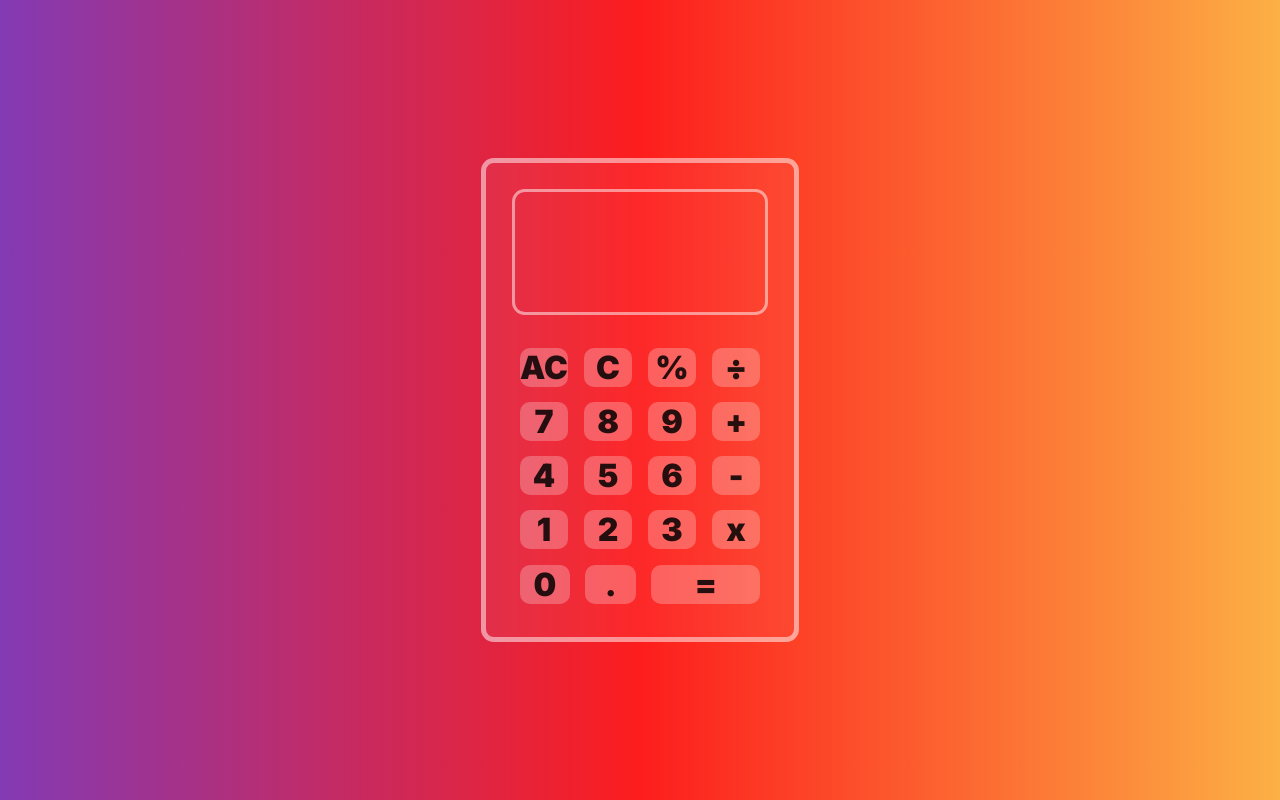
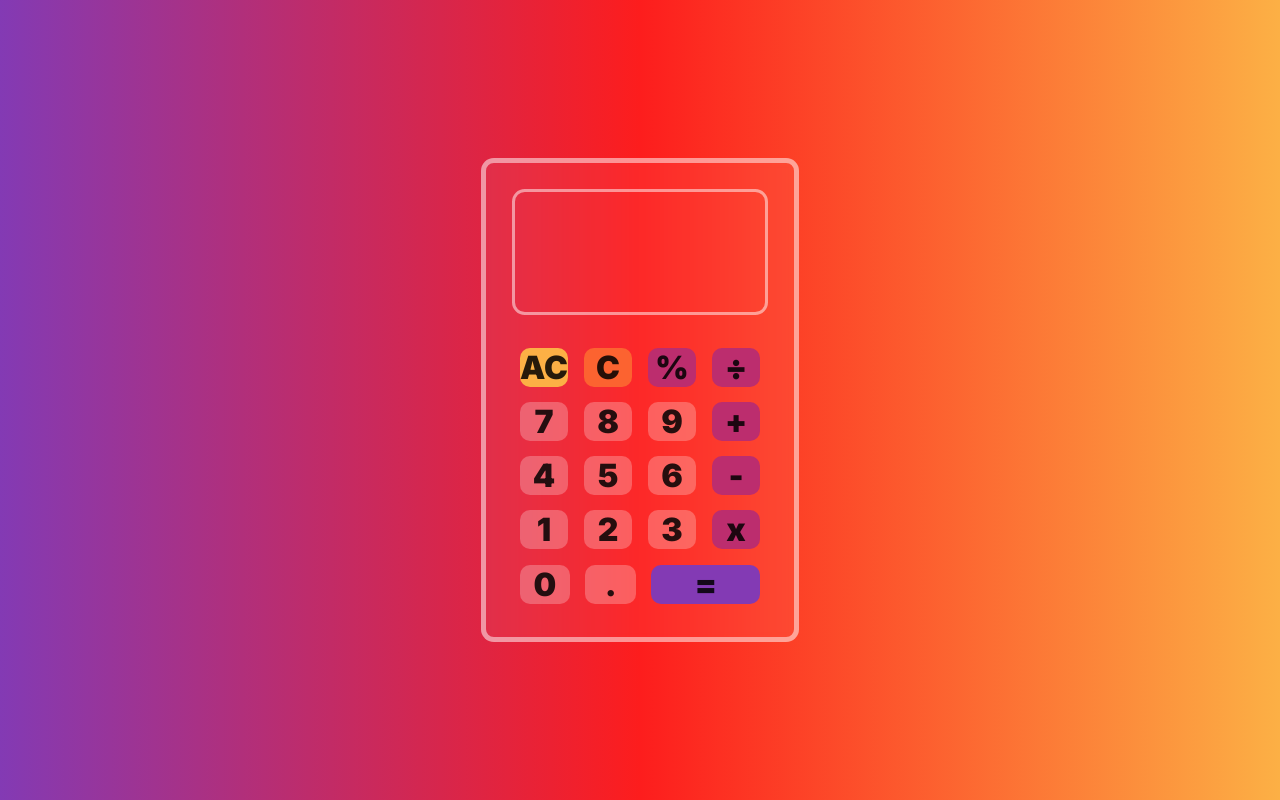
Before and after one commit to km5762/odin-calculator, a plain HTML site: page index.html in a window 1280 px wide. Drawn offline with Linux system fonts and the light colour scheme.

Commit message:
Fixed error where display was not properly clearing on entering new entry after operation

```diff
--- a/scripts.js
+++ b/scripts.js
@@ -12,7 +12,7 @@ let currentOperation = 'await';
 
 values.forEach(value => {
     value.addEventListener('click', () => {
-        if (val2 == parseFloat(viewPortText.textContent) || val1 == parseFloat(viewPortText.textContent)) {
+        if (val1 != 'await' && val1.toFixed(3) == parseFloat(viewPortText.textContent).toFixed(3)) {
             clearDisplay();
         }
         viewPortText.textContent += value.textContent;
--- a/styles.css
+++ b/styles.css
@@ -45,18 +45,34 @@
     border: 0;
     margin: 7.595px 7.595px;
     border-radius: 10px;
-    background-color: rgba(255, 255, 255, 0.25);
     font-family: 'Inter', sans-serif;
     font-size: 2em;
     color: rgba(0, 0, 0, 0.85);
+}
+
+.calculator .value {
+    background-color: rgba(255, 255, 255, 0.25);
 }
 
 .calculator .buttonrow button:hover {
     background-color: rgba(255, 255, 255, 0.571);
 }
 
+#C {
+    background-color: rgb(252,99,48);
+}
+
+#AC {
+    background-color: rgb(252,176,69);
+}
+
 #equals {
     flex: 2.154;
+    background-color: rgb(131,58,180);
+}
+
+.calculator .operator {
+    background-color: rgb(188,45,110);
 }
 
 body {
```
